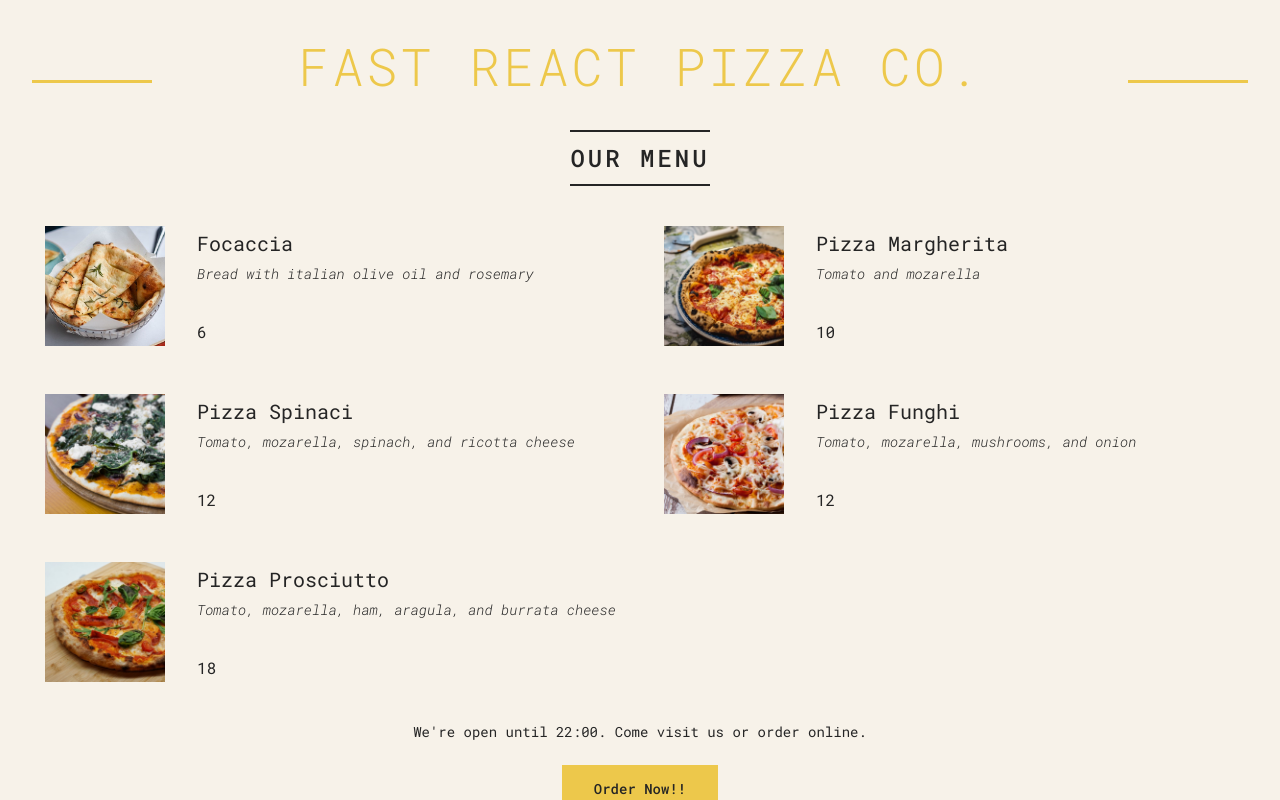
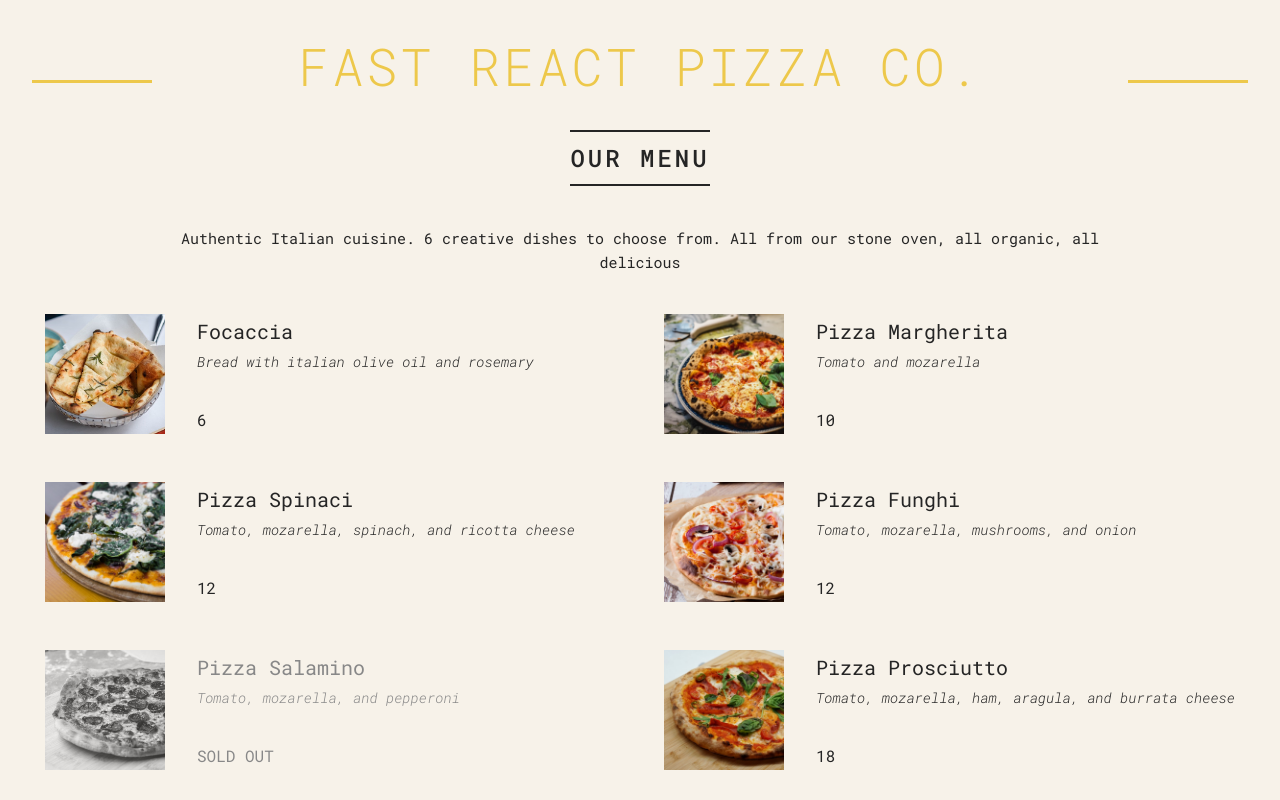
Before and after one commit to neoayus/react-revisit, a React (Vite) app: page / in a window 1280 px wide. Shown: the top 800 px of the page. Built offline with nearby package versions, Linux system fonts and the light colour scheme.

Commit message:
learn: conditional styling

```diff
--- a/src/tutorial03-pizza-menu/Menu.jsx
+++ b/src/tutorial03-pizza-menu/Menu.jsx
@@ -50,6 +50,10 @@
         // RENDERING A LIST:
         <main className='menu'>
             <h2>Our Menu</h2>
+            <p>
+                Authentic Italian cuisine. 6 creative dishes to choose from. All from our stone oven, all organic, all delicious
+            </p>
+
             <ul className='pizzas'>
                 {/* {pizzaData.map(pizza => <Pizza name={pizza.name} photoName={pizza.photoName} /> )} */}
                 {/* that's not how we do it, what we do is, pass in the entire object into the more specific component (pizza in this case) */}
--- a/src/tutorial03-pizza-menu/Pizza.jsx
+++ b/src/tutorial03-pizza-menu/Pizza.jsx
@@ -1,22 +1,30 @@
-export default function Pizza(props){
+export default function Pizza({pizzaObj}){
     // console.log(props) ;
 
     // CONDITIONL RENDERING WITH MULTIPLE RETURNS :
-    if(props.pizzaObj.soldOut) return null ;
+    // if(props.pizzaObj.soldOut) return null ;
 
     return(
-        <li className="pizza">
+        <li className={`pizza ${pizzaObj.soldOut? "sold-out" : ""}`}>
             {/* UI with no prop  */}
             {/* <img src="../../public/03-pizza-menu/spinaci.jpg" alt="" />
             <h3>Pizza Spinaci</h3>
             <p>Tomato, mozarella, spinach, and ricotta cheese </p> */}
 
-            {/* here' we'll update the props.propName to "props.pizza.prop" so we can render the list, in Menu.jsx" */}
-            <img src={props.pizzaObj.photoName} alt={props.pizzaObj.name} />
+            {/* here' we'll update the propName to "pizza.prop" so we can render the list, in Menu.jsx" */}
+            <img src={pizzaObj.photoName} alt={pizzaObj.name} />
             <div>
-                <h3>{props.pizzaObj.name}</h3>
-                <p>{props.pizzaObj.ingredients}</p>
-                <span>{props.pizzaObj.price}</span>
+                <h3>{pizzaObj.name}</h3>
+                <p>{pizzaObj.ingredients}</p>
+
+                {/* {pizzaObj.soldOut ? (
+                    <span> 'SOLD OUT' </span>
+                ):(
+                    <span>{pizzaObj.price}</span>
+                )} */}
+
+                <span>{pizzaObj.soldOut? "SOLD OUT" : pizzaObj.price}</span>
+
             </div>
 
         </li>
```
